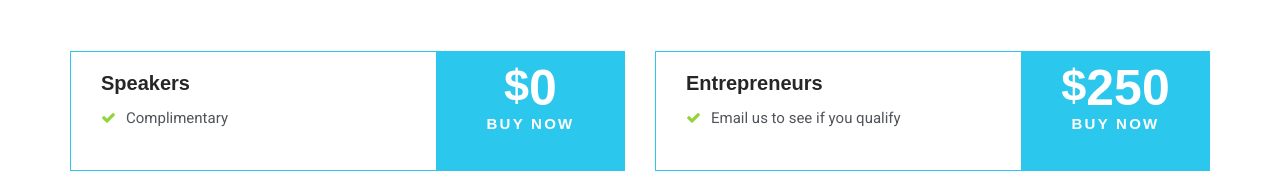
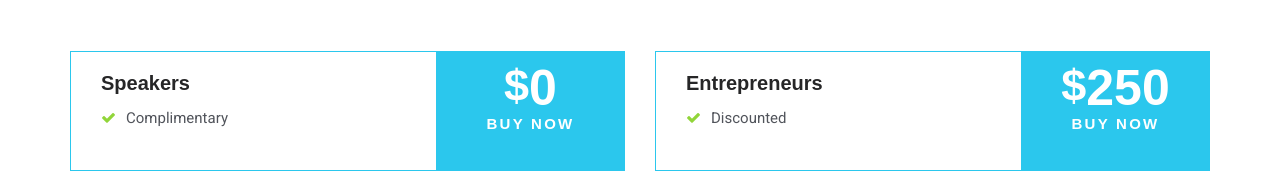
Before and after one commit to eef2118/eef2118.github.io, a plain HTML site: page index.html in a window 1280 px wide. Shown: the part 5183-5377 px from the top of the page. Drawn offline with Linux system fonts and the light colour scheme; some packages are replaced by stand-ins of ours; a web font is replaced by a local one.

Commit message:
Commit
Committing

```diff
--- a/index.html
+++ b/index.html
@@ -616,7 +616,7 @@
 						<h6 class="package-title">Entrepreneurs</h6>
 						<div class="package-detail">
 							<ul>
-								<li><span class="fa fa-check check-icon"></span>Email us to see if you qualify</span></li>
+								<li><span class="fa fa-check check-icon"></span>Discounted</span></li>
 
 							</ul>
 
```
